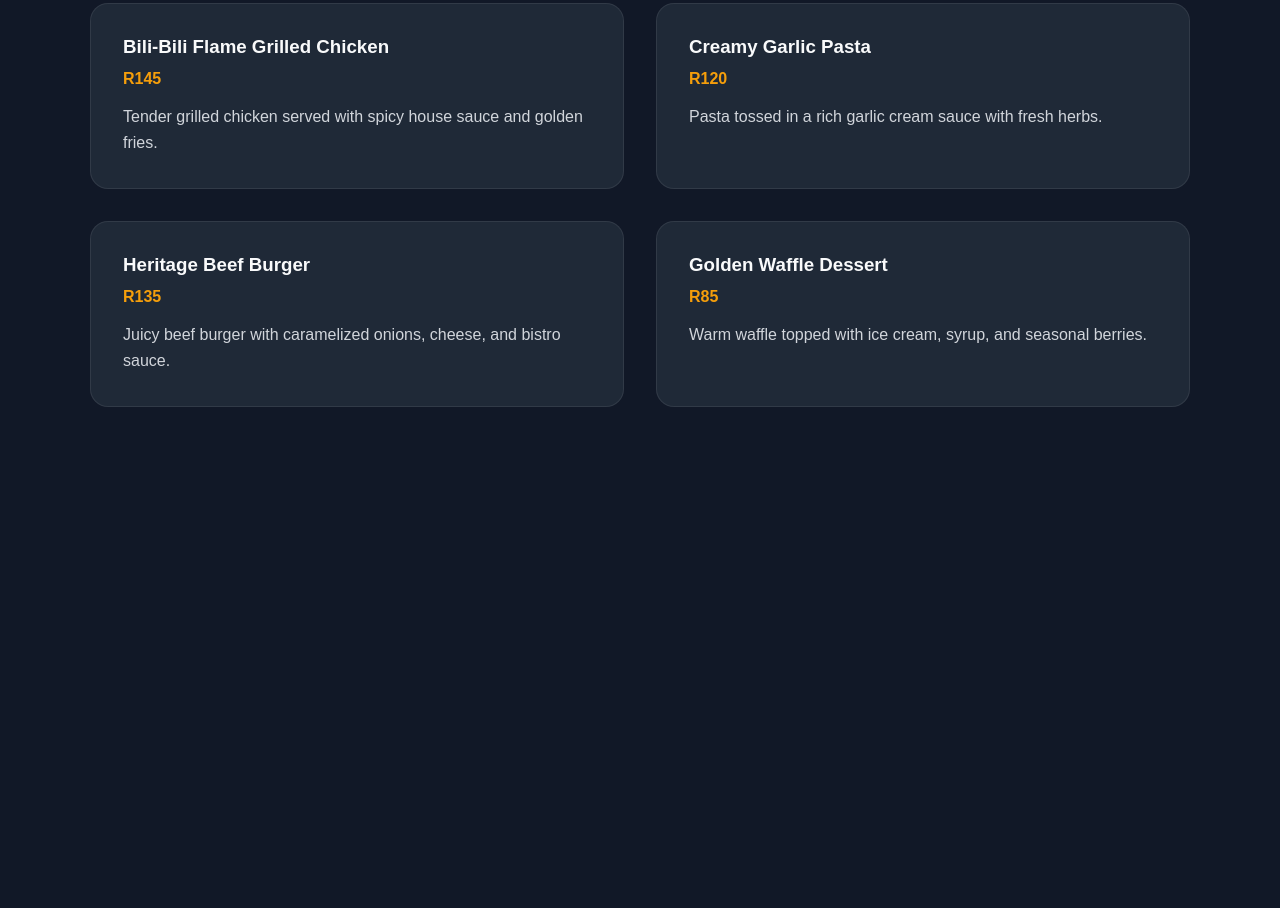
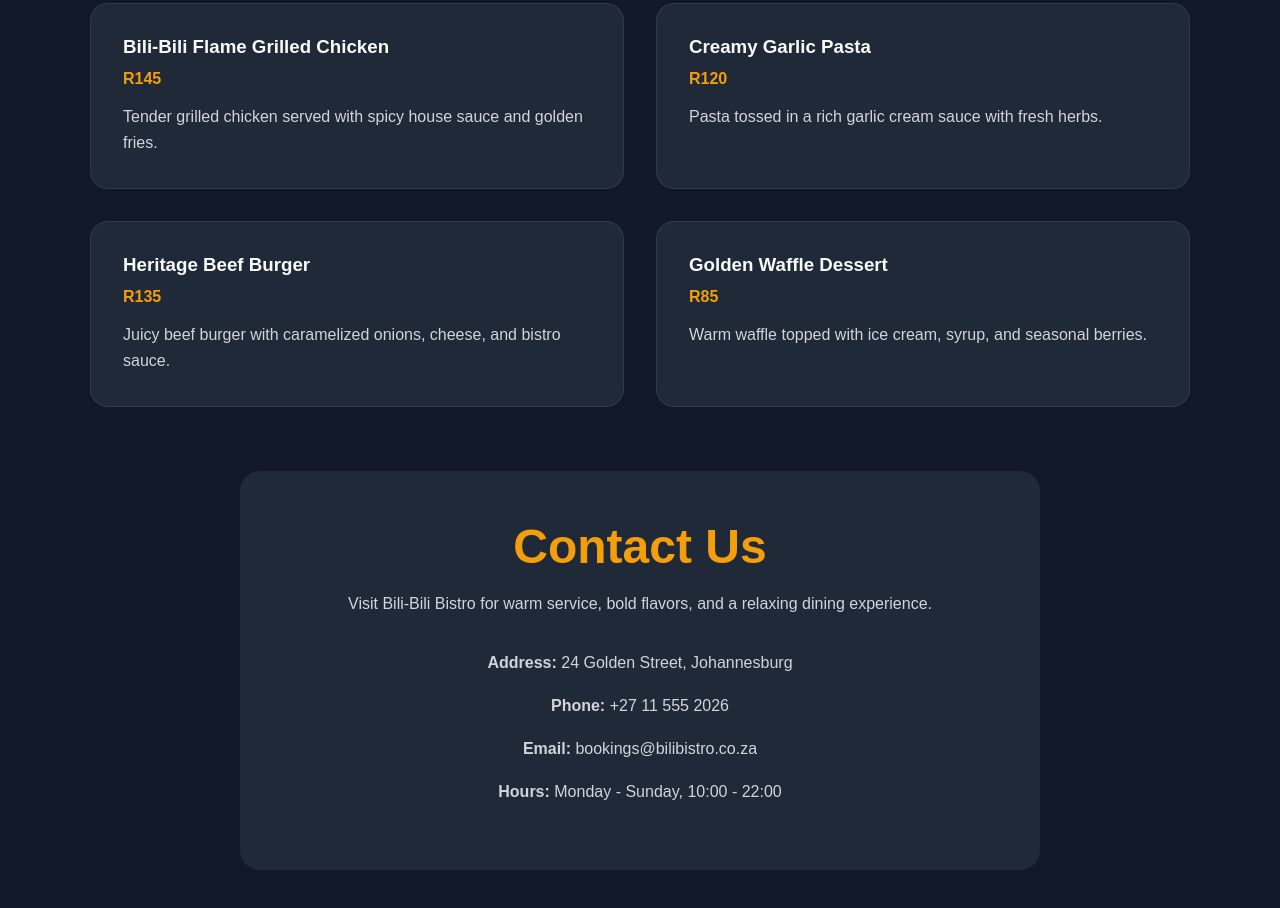
Before and after one commit to BUSISWABILIBILI/bili-bili-bistro, a website built with webpack: page src/template.html in a window 1280 px wide. Shown: the part 715-1623 px from the top of the page. Before the commit the page ends 1218 px from the top, so only its background shows below. Built offline with nearby package versions, Linux system fonts and the light colour scheme.

Commit message:
feat: create dynamic contact page module

```diff
--- a/src/contact.js
+++ b/src/contact.js
@@ -0,0 +1,31 @@
+function loadContact() {
+  const content = document.getElementById("content");
+
+  const contactSection = document.createElement("section");
+  contactSection.classList.add("contact-section");
+
+  const heading = document.createElement("h2");
+  heading.textContent = "Contact Us";
+
+  const intro = document.createElement("p");
+  intro.textContent =
+    "Visit Bili-Bili Bistro for warm service, bold flavors, and a relaxing dining experience.";
+
+  const details = document.createElement("div");
+  details.classList.add("contact-details");
+
+  details.innerHTML = `
+    <p><strong>Address:</strong> 24 Golden Street, Johannesburg</p>
+    <p><strong>Phone:</strong> +27 11 555 2026</p>
+    <p><strong>Email:</strong> bookings@bilibistro.co.za</p>
+    <p><strong>Hours:</strong> Monday - Sunday, 10:00 - 22:00</p>
+  `;
+
+  contactSection.appendChild(heading);
+  contactSection.appendChild(intro);
+  contactSection.appendChild(details);
+
+  content.appendChild(contactSection);
+}
+
+export default loadContact;
--- a/src/index.js
+++ b/src/index.js
@@ -1,6 +1,8 @@
 import "./styles.css";
 import loadHome from "./home";
 import loadMenu from "./menu";
+import loadContact from "./contact";
 
 loadHome();
 loadMenu();
+loadContact();
--- a/src/styles.css
+++ b/src/styles.css
@@ -130,3 +130,28 @@ body {
   color: #d1d5db;
   line-height: 1.6;
 }
+
+.contact-section {
+  max-width: 800px;
+  margin: 4rem auto;
+  text-align: center;
+  background-color: #1f2937;
+  padding: 3rem;
+  border-radius: 20px;
+}
+
+.contact-section h2 {
+  font-size: 3rem;
+  color: #f59e0b;
+  margin-bottom: 1rem;
+}
+
+.contact-section p {
+  color: #d1d5db;
+  line-height: 1.7;
+  margin-bottom: 1rem;
+}
+
+.contact-details {
+  margin-top: 2rem;
+}
```
